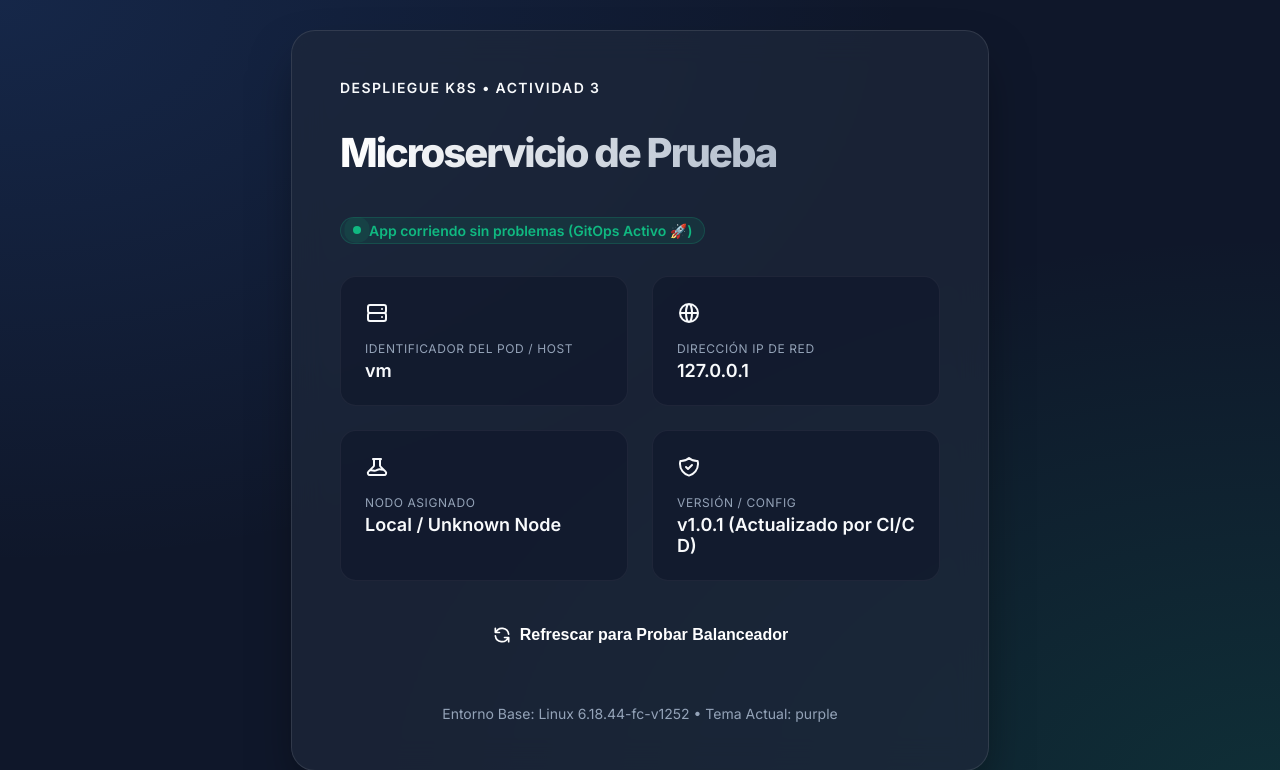
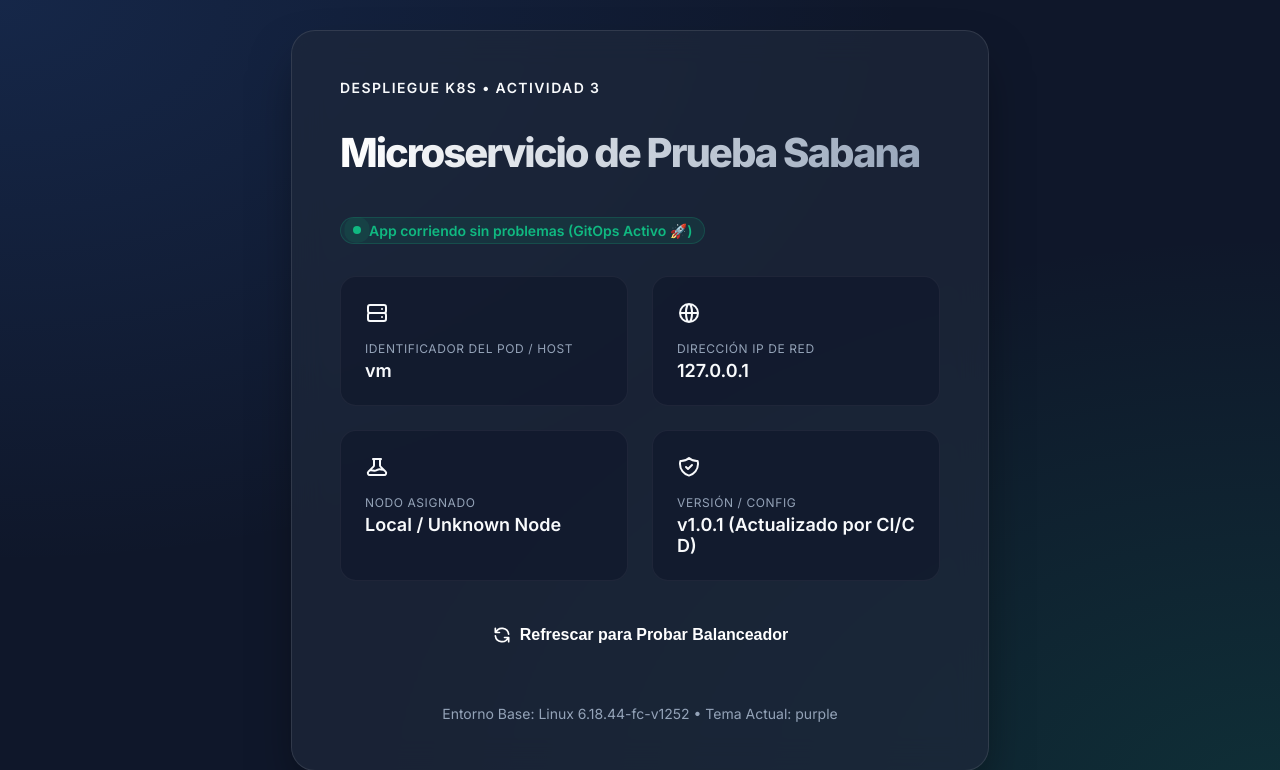
Before and after one commit to Richardcas7ro2/unisabana-k8s-actividad3, a FastAPI app: page / in a window 1280 px wide. Shown: the top 770 px of the page. Run offline with FastAPI, Linux system fonts and the light colour scheme.

Commit message:
prueba ajuste de titulo

```diff
--- a/app/templates/index.html
+++ b/app/templates/index.html
@@ -228,7 +228,7 @@
 
     <div class="glass-container">
         <span class="subtitle">Despliegue K8S • Actividad 3</span>
-        <h1>Microservicio de Prueba</h1>
+        <h1>Microservicio de Prueba Sabana</h1>
 
         <div class="status-badge">
             <div class="status-dot"></div>
--- a/argocd/application.yaml
+++ b/argocd/application.yaml
@@ -3,6 +3,8 @@ kind: Application
 metadata:
   name: unisabanak8s-app
   namespace: argocd
+  finalizers:
+    - resources-finalizer.argocd.argoproj.io
 spec:
   project: default
   source:
```
Also changed, not shown: 1 other file.
